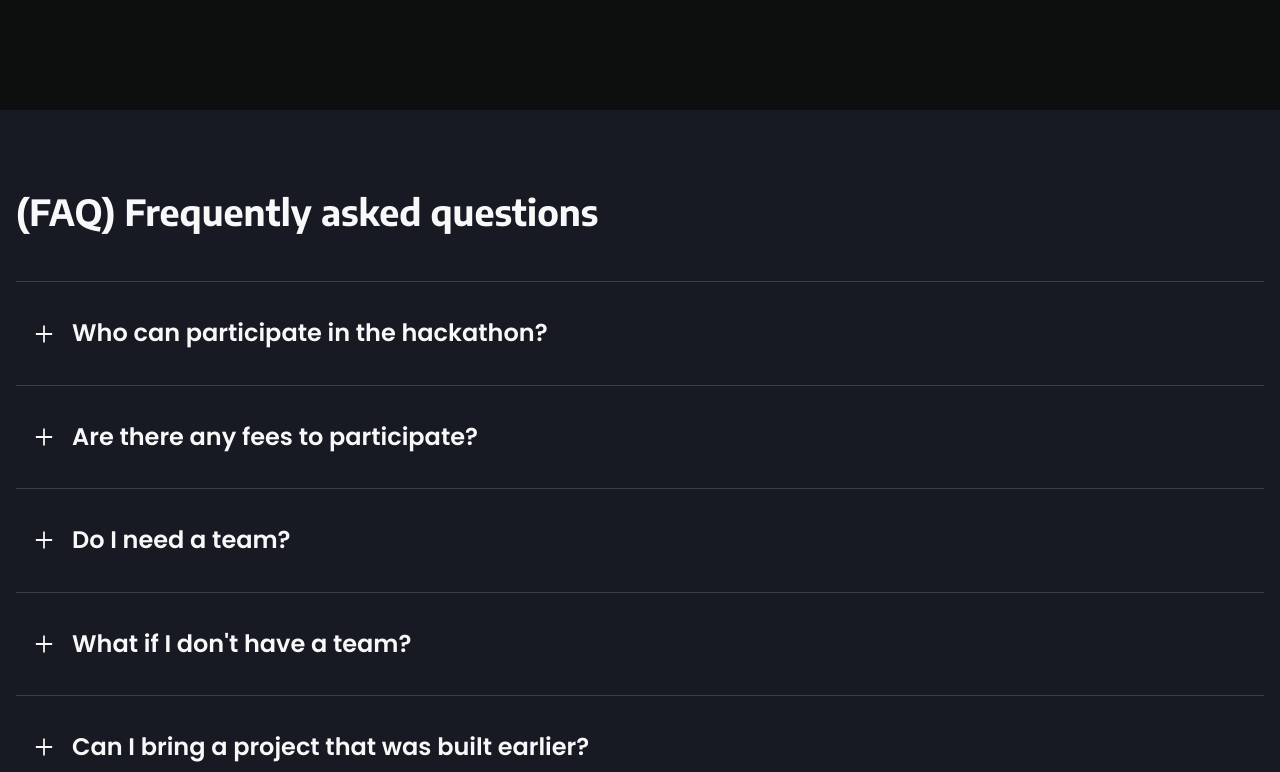
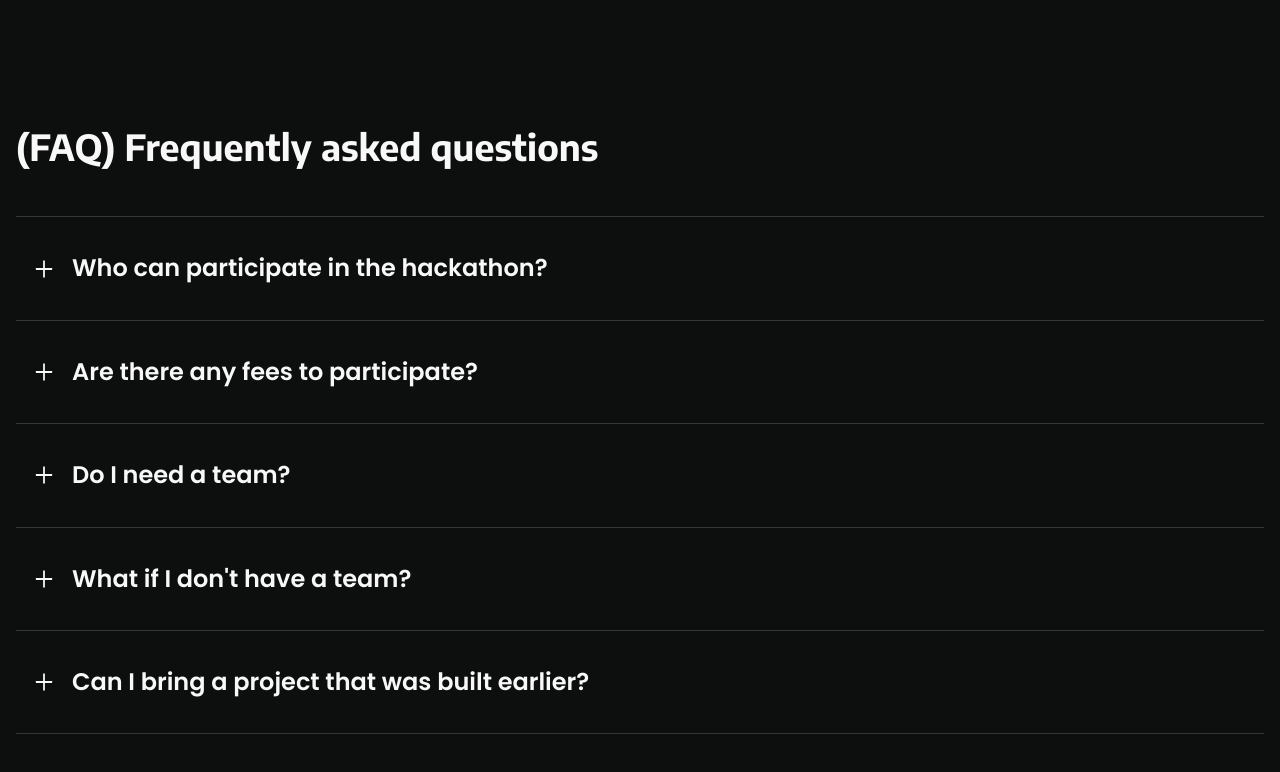
Before and after one commit to hcs-user/HackSVIT-22, a Next.js app: page / in a window 1280 px wide. Shown: the part 7434-8206 px from the top of the page. Built offline with nearby package versions, Linux system fonts and the light colour scheme.

Commit message:
faq bg removed

```diff
--- a/src/components/FAQs.tsx
+++ b/src/components/FAQs.tsx
@@ -49,8 +49,7 @@ const FAQItem = ({
 
 export default function FAQs() {
 	return (
-		<Box bg='gray.900'>
-			<Container id='faqs' maxW='container.xl' pb='6' py={20}>
+		<Container id='faqs' maxW='container.xl' pb='6' py={15}>
 			<Flex align='flex-end' gap='4' mb='12'>
 				<Heading fontSize={[24, null, 36]}>
 					(FAQ) Frequently asked questions
@@ -62,6 +61,5 @@ export default function FAQs() {
 				))}
 			</Accordion>
 		</Container>
-		</Box>
 	);
 }
```
Lines whose indentation alone changed are shown as unchanged.
